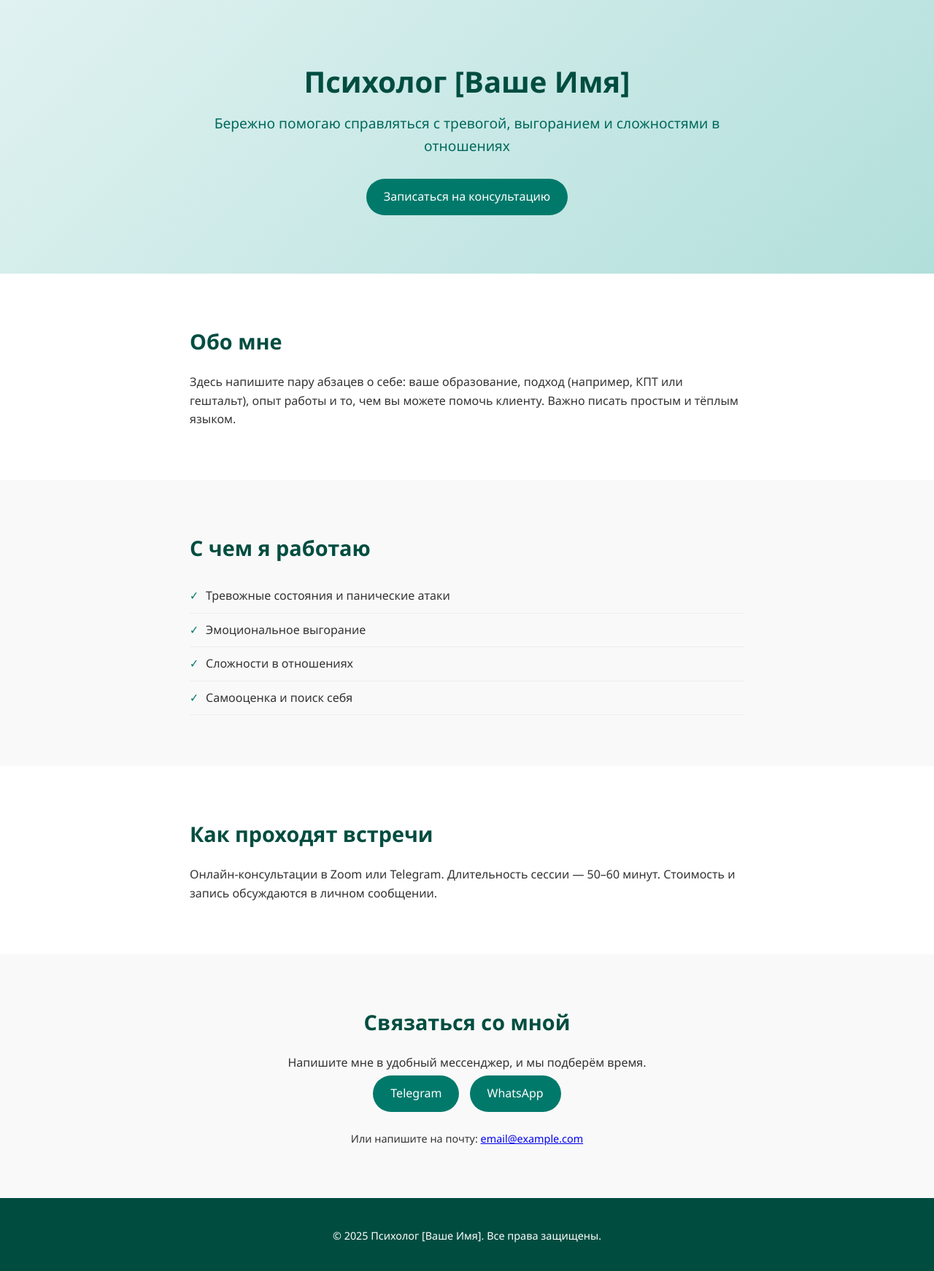
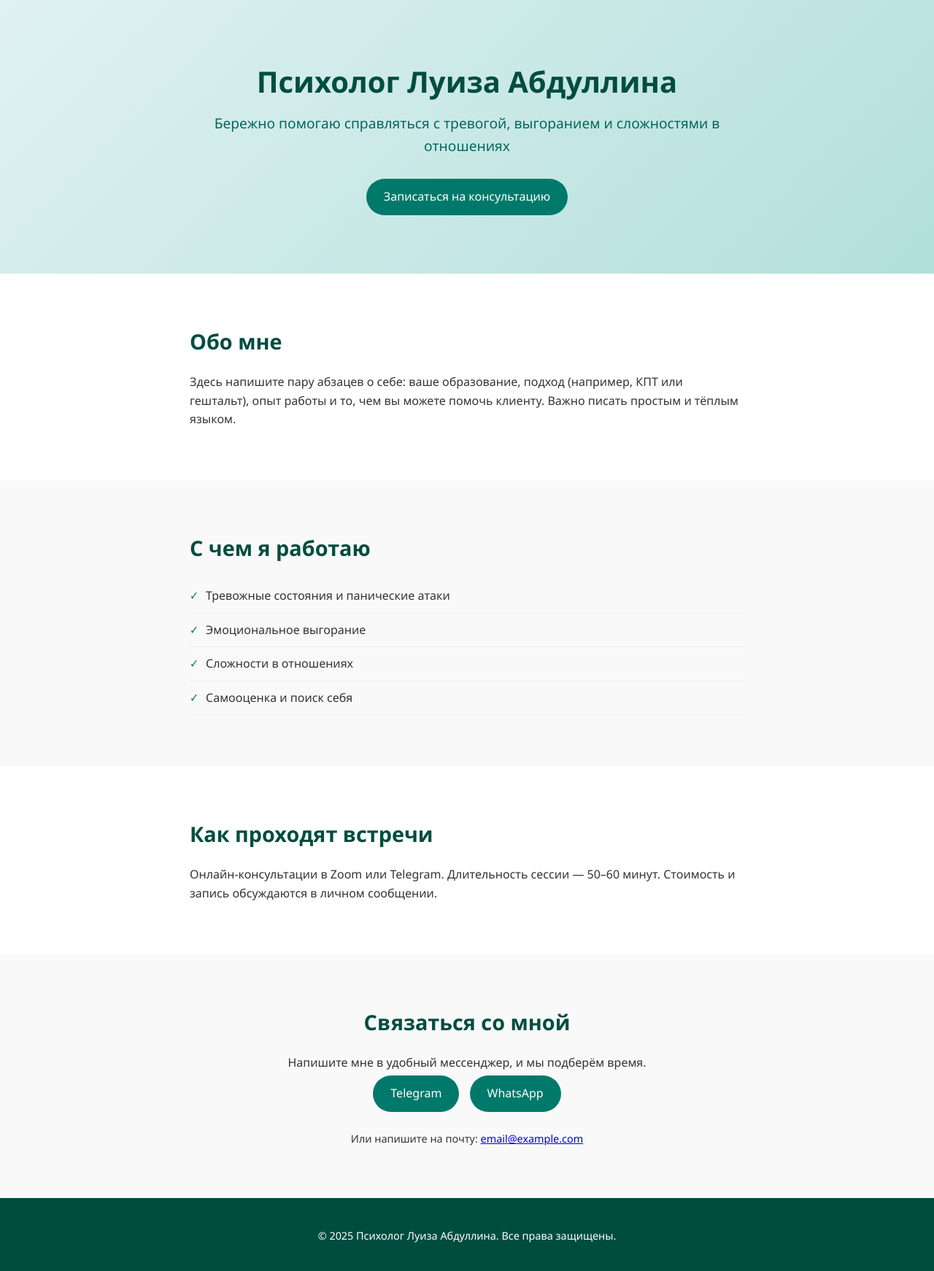
Before and after one commit to nik18bit/psy-landing, a plain HTML site: page index.html in a window 1280 px wide. Shown: the whole page at 73% size. Drawn offline with Linux system fonts and the light colour scheme.

Commit message:
Update index.html

```diff
--- a/index.html
+++ b/index.html
@@ -11,7 +11,7 @@
     <!-- Шапка с именем -->
     <header>
         <div class="container">
-            <h1>Психолог [Ваше Имя]</h1>
+            <h1>Психолог Луиза Абдуллина</h1>
             <p>Бережно помогаю справляться с тревогой, выгоранием и сложностями в отношениях</p>
             <a href="#contact" class="btn">Записаться на консультацию</a>
         </div>
@@ -61,7 +61,7 @@
 
     <footer>
         <div class="container">
-            <p>© 2025 Психолог [Ваше Имя]. Все права защищены.</p>
+            <p>© 2025 Психолог Луиза Абдуллина. Все права защищены.</p>
         </div>
     </footer>
 
```
